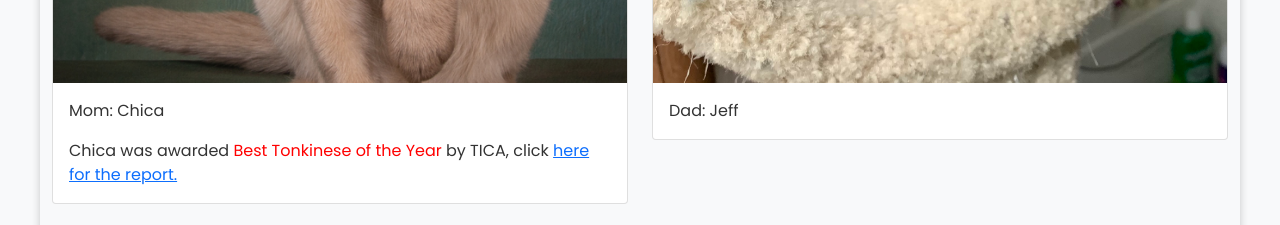
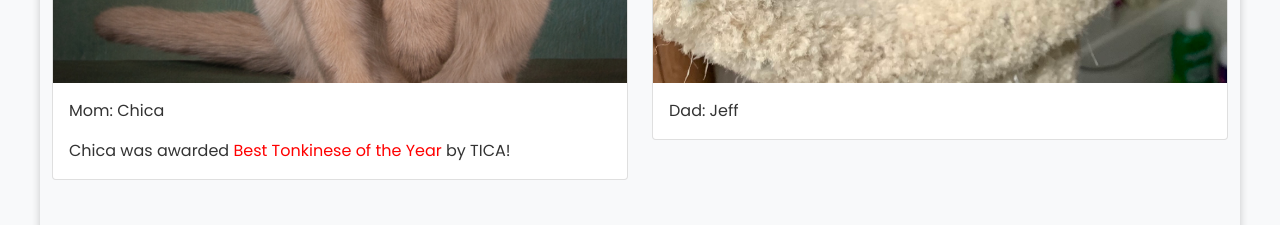
Before and after one commit to jiaosunjiao/jiaosunjiao.github.io, a website: page gallery.html in a window 1280 px wide. Shown: the part 1700-1925 px from the top of the page. Drawn offline with nearby package versions, Linux system fonts and the light colour scheme.

Commit message:
change Chica's hyperlink

```diff
--- a/gallery.html
+++ b/gallery.html
@@ -81,7 +81,7 @@
                         <img src="litters/current_litter/chica.jpg" class="card-img-top" alt="Mom">
                         <div class="card-body">
                             <p class="card-text">Mom: Chica</p>
-                            <p class="card-text">Chica was awarded <span style="color: red;">Best Tonkinese of the Year</span> by TICA, click <a href="https://tica.org/wp-content/uploads/2024/04/2023_International_Award_Winners.pdf">here for the report.</a></p>
+                            <p class="card-text">Chica was awarded <span style="color: red;">Best Tonkinese of the Year</span> by TICA!</p>
                         </div>
                     </div>
                 </div>
```
